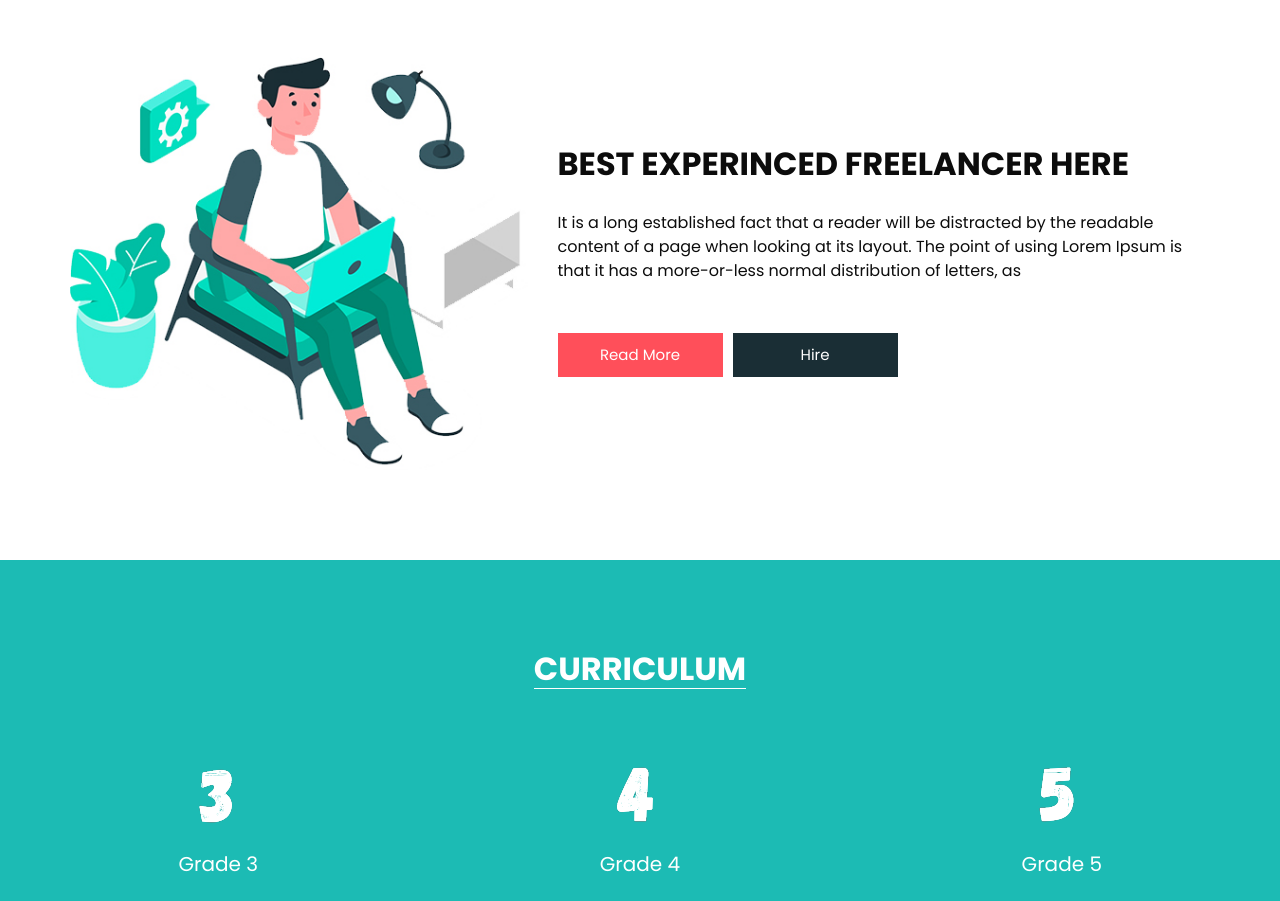
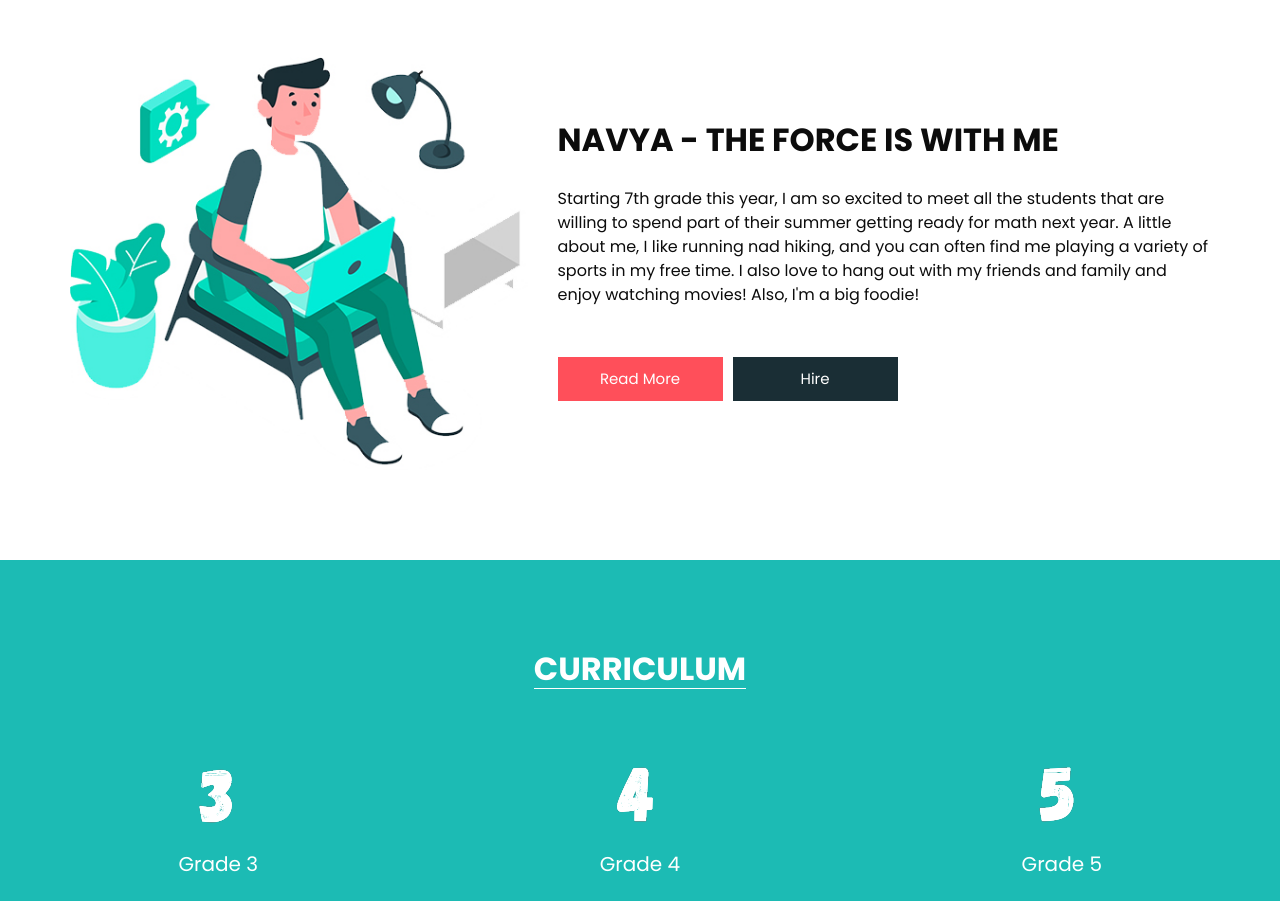
Before and after one commit to prasanna-ML-expert/mathtutors, a plain HTML site: page index.html in a window 1280 px wide. Shown: the part 803-1704 px from the top of the page. Drawn offline with Linux system fonts and the light colour scheme.

Commit message:
Update index.html
NAVYA DESCRIPTION

```diff
--- a/index.html
+++ b/index.html
@@ -219,11 +219,11 @@
           <div class="detail-box">
             <div class="heading_container">
               <h2>
-                Best Experinced Freelancer Here
+                NAVYA - THE FORCE IS WITH ME
               </h2>
             </div>
             <p>
-              It is a long established fact that a reader will be distracted by the readable content of a page when looking at its layout. The point of using Lorem Ipsum is that it has a more-or-less normal distribution of letters, as
+              Starting 7th grade this year, I am so excited to meet all the students that are willing to spend part of their summer getting ready for math next year. A little about me, I like running nad hiking, and you can often find me playing a variety of sports in my free time. I also love to hang out with my friends and family and enjoy watching movies! Also, I'm a big foodie!
             </p>
             <div class="btn-box">
               <a href="" class="btn-1">
```
